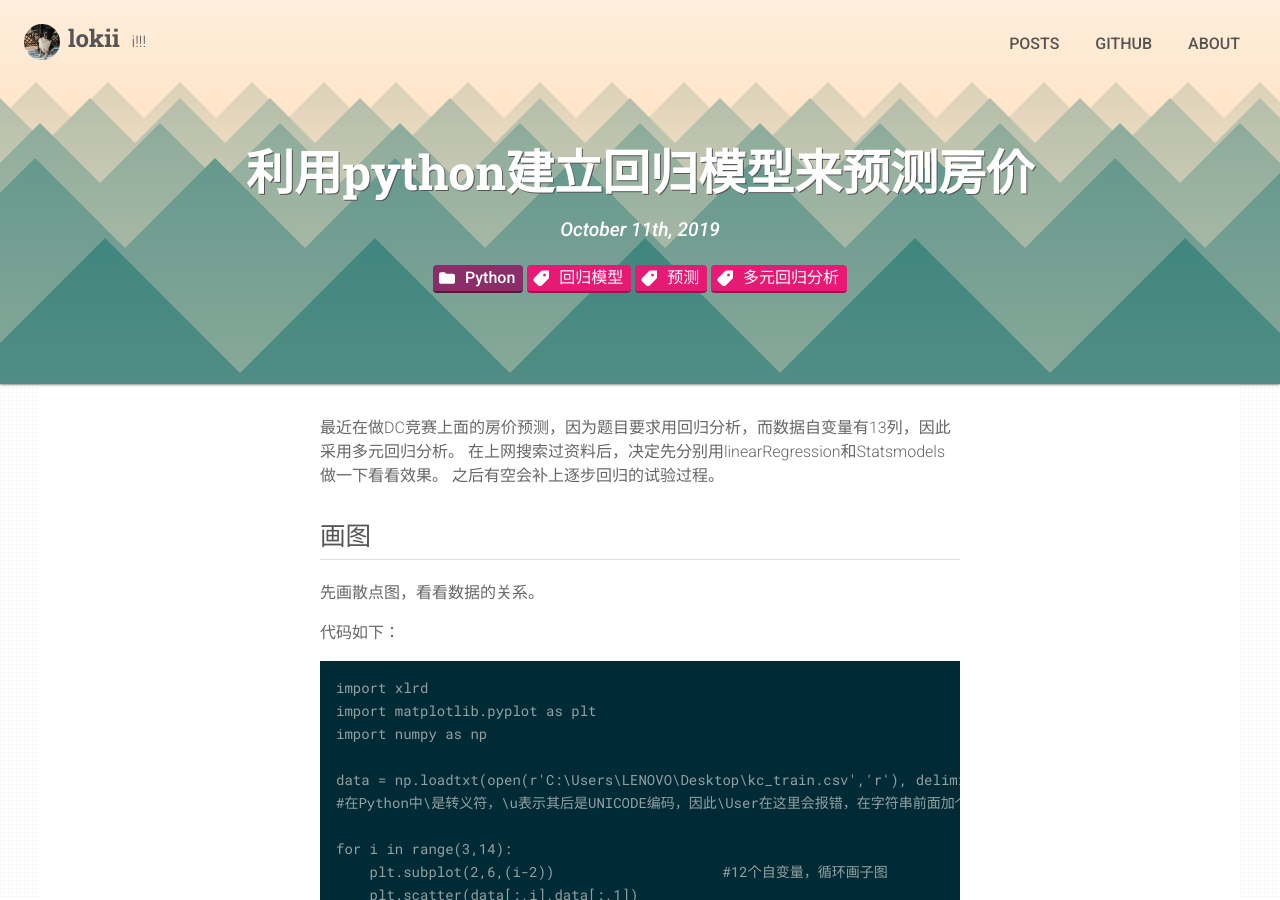
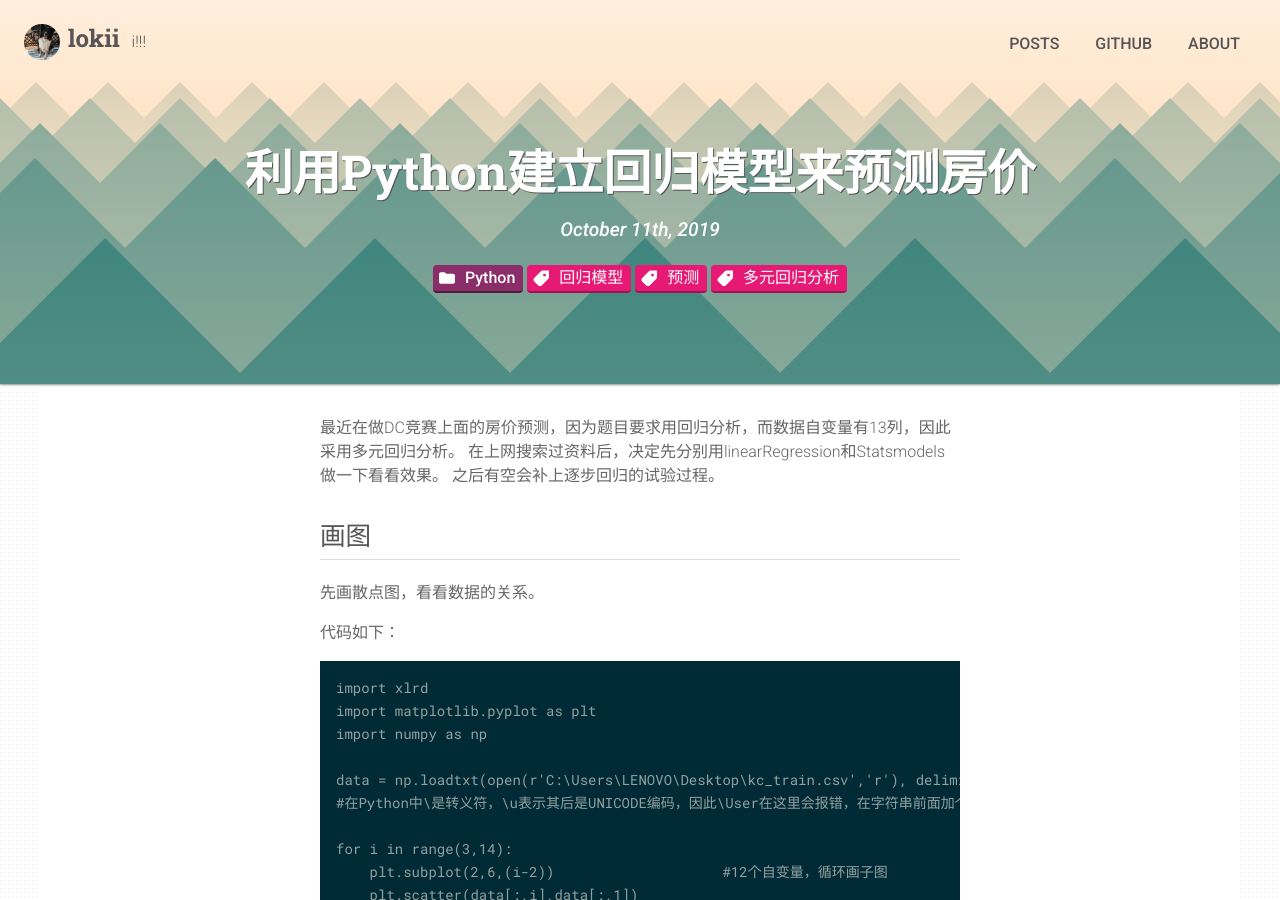
Before and after one commit to rlue/jekyll-solana, a Jekyll site: the page built from _posts/2019-10-11-利用Python建立回归模型来预测房价-2019.md, in a window 1280 px wide and 900 px high. Built offline with Jekyll 4.4.1, drawn with Linux system fonts in a browser that asks for light colours.

```diff
--- a/_posts/2019-10-11-利用python建立回归模型来预测房价-2019.md
+++ b/_posts/2019-10-11-利用Python建立回归模型来预测房价-2019.md
@@ -1,5 +1,5 @@
 ---
-title: 利用python建立回归模型来预测房价
+title: 利用Python建立回归模型来预测房价
 teaser: 先画图看关系，再建模检验调整
 category: Python
 tags: [回归模型, 预测, 多元回归分析]
```
